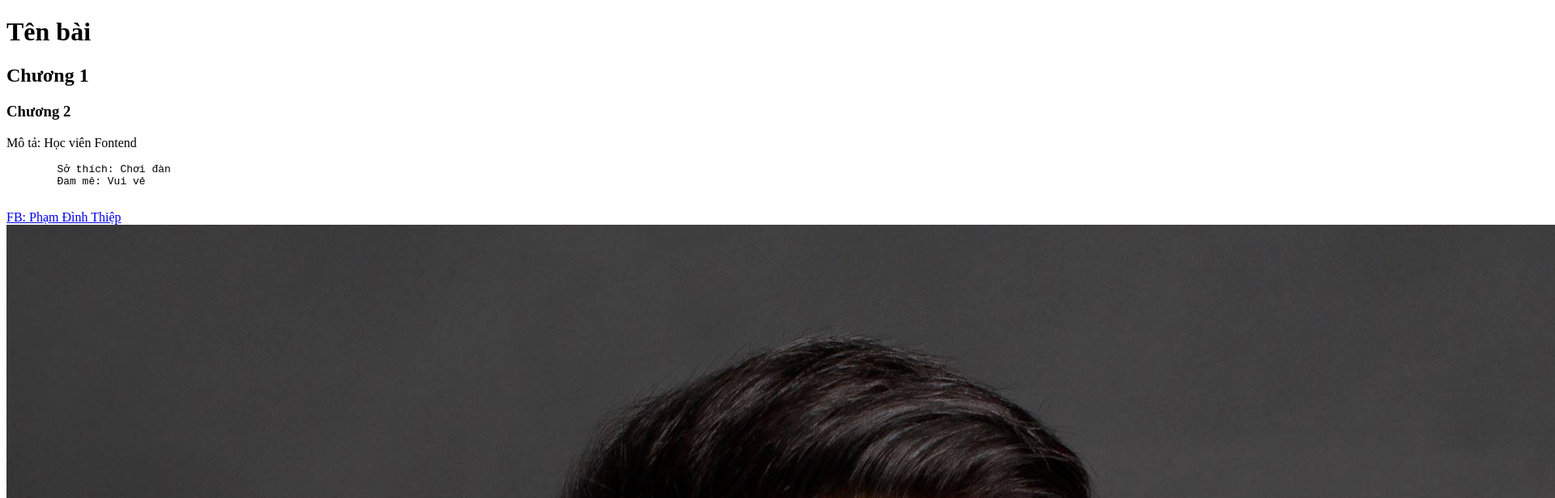
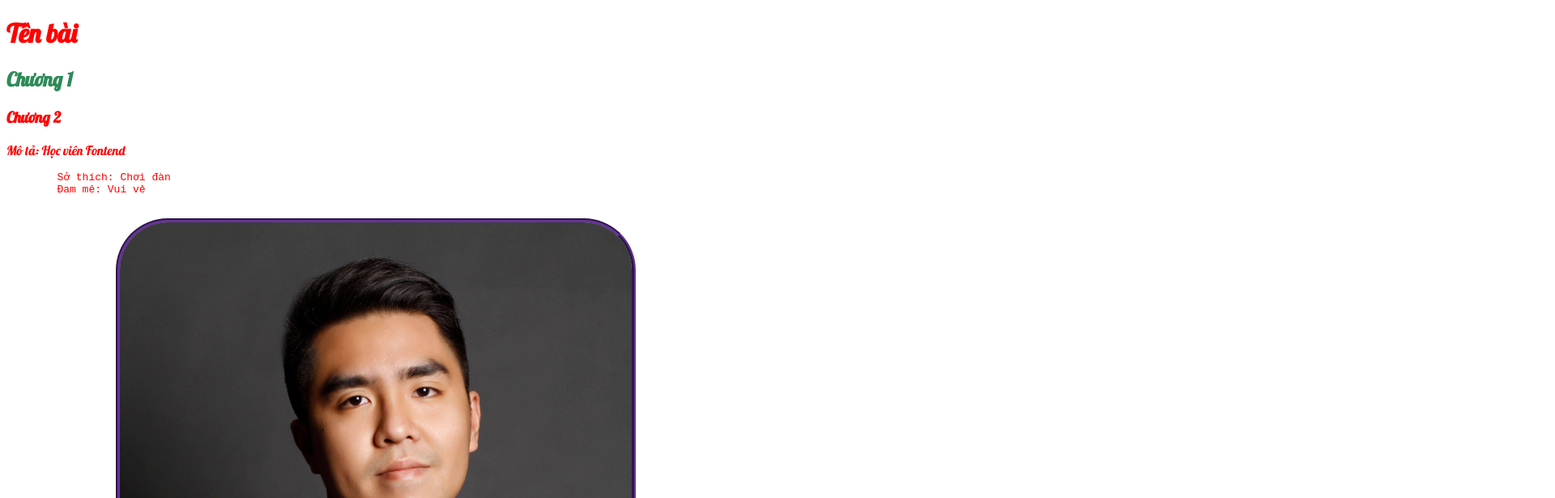
Before and after one commit to kenzo1502/bai4demo, a plain HTML site: page index.html in a window 1280 px wide. Shown: the top 616 px of the page at 81% size, 1920 px wide, since content can reach past the window. Drawn offline with Linux system fonts and the light colour scheme.

Commit message:
hoan thanh co ban bai 4

```diff
--- a/index.html
+++ b/index.html
@@ -5,11 +5,14 @@
     <meta http-equiv="X-UA-Compatible" content="IE=edge">
     <meta name="viewport" content="width=device-width, initial-scale=1.0">
     <title>Document</title>
+    <link rel="preconnect" href="https://fonts.googleapis.com">
+    <link rel="preconnect" href="https://fonts.gstatic.com" crossorigin>
+    <link href="https://fonts.googleapis.com/css2?family=Lobster&display=swap" rel="stylesheet">
 </head>
-<body>
+<body style="font-family: 'Lobster', cursive; color:red;">
     <!-- Thẻ h1 là heading, có nhiều cấp độ từ 1-6 -->
-    <h1>Tên bài</h1>
-    <h2>Chương 1</h2>
+    <h1 size:14 >Tên bài</h1>
+    <h2 style="color: seagreen;">Chương 1</h2>
     <h3>Chương 2</h3>
     <!-- p là paragraph  -->
     <p>Mô tả: Học viên Fontend</p>
@@ -19,10 +22,11 @@
         Đam mê: Vui vẻ
     </pre>
     <!-- Thẻ <a> (anchor - mỏ neo) được dùng để tạo ra các liên kết, với thuộc tính href được thiết lập là siêu liên kết (hyperlink) trỏ tới các trang, các file, địa chỉ email, bất kỳ loại địa chỉ URL nào ... Nội dung trong thẻ <a> có thể là text, hình ảnh ... cho biết trang được liên kết đến -->
-    <a href="https://www.facebook.com/KenZo1502">
+    <a href="https://www.facebook.com/KenZo1502" style="color:#9c1f16;">
         FB: Phạm Đình Thiệp
     </a>
     <!-- thẻ img : thẻ giúp hiển thị ảnh trên html src: source, alt: thay thế -->
-    <img src="Thiep.jpg" alt="Ảnh cá nhân">
+    <img src="Thiep.jpg" alt="Ảnh cá nhân" style=" width: 50%; border:5px groove rebeccapurple ; border-radius: 10%;" >
+    <style></style>
 </body>
 </html>
```
